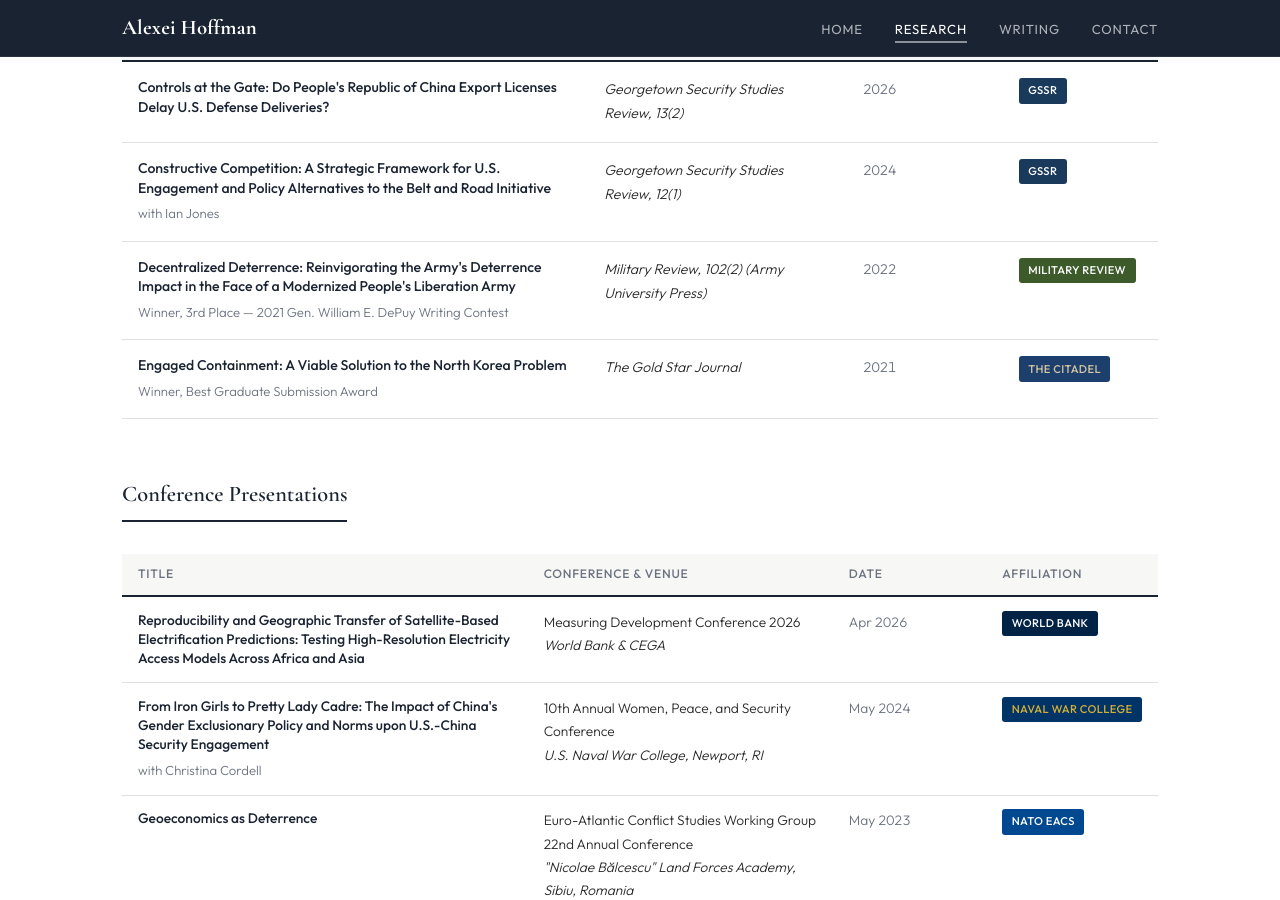
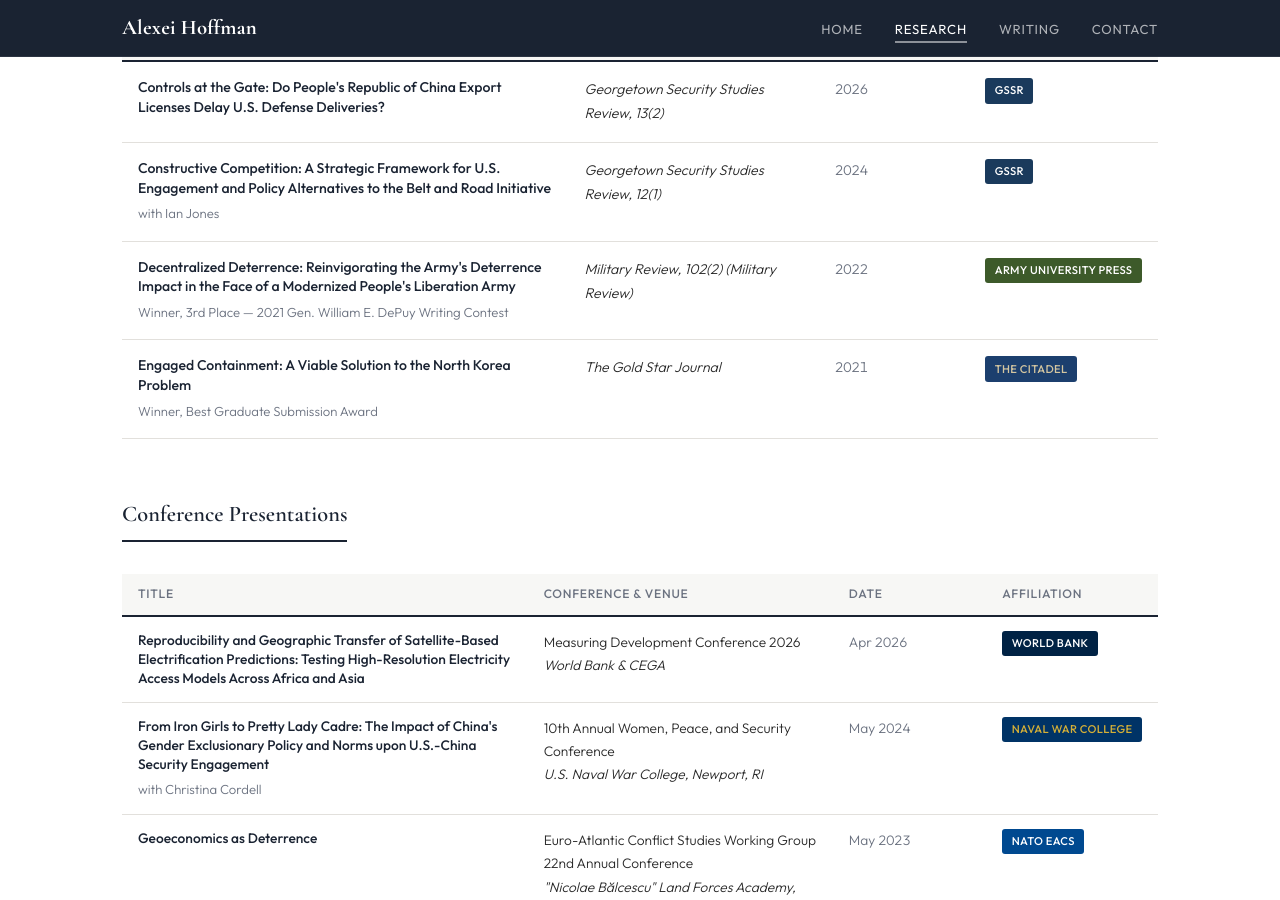
Before and after one commit to a-novi13-byte/a-novi13-byte.github.io, a Jekyll site: the page built from research.html, in a window 1280 px wide and 900 px high, scrolled down 347 px. Built offline with Jekyll 4.4.1, drawn with Linux system fonts in a browser that asks for light colours.

Commit message:
Update research.html

```diff
--- a/research.html
+++ b/research.html
@@ -47,9 +47,9 @@
           <div class="pub-title"><a href="https://www.armyupress.army.mil/Journals/Military-Review/English-Edition-Archives/March-April-2022/Hoffman/" target="_blank" rel="noopener">Decentralized Deterrence: Reinvigorating the Army's Deterrence Impact in the Face of a Modernized People's Liberation Army</a></div>
           <div class="pub-coauthor">Winner, 3rd Place — 2021 Gen. William E. DePuy Writing Contest</div>
         </td>
-        <td class="pub-venue">Military Review, 102(2) (Army University Press)</td>
+        <td class="pub-venue">Military Review, 102(2) (Military Review)</td>
         <td class="pub-year">2022</td>
-        <td><span class="pub-badge badge-milrev">Military Review</span></td>
+        <td><span class="pub-badge badge-milrev">Army University Press</span></td>
       </tr>
       <tr>
         <td>
```
